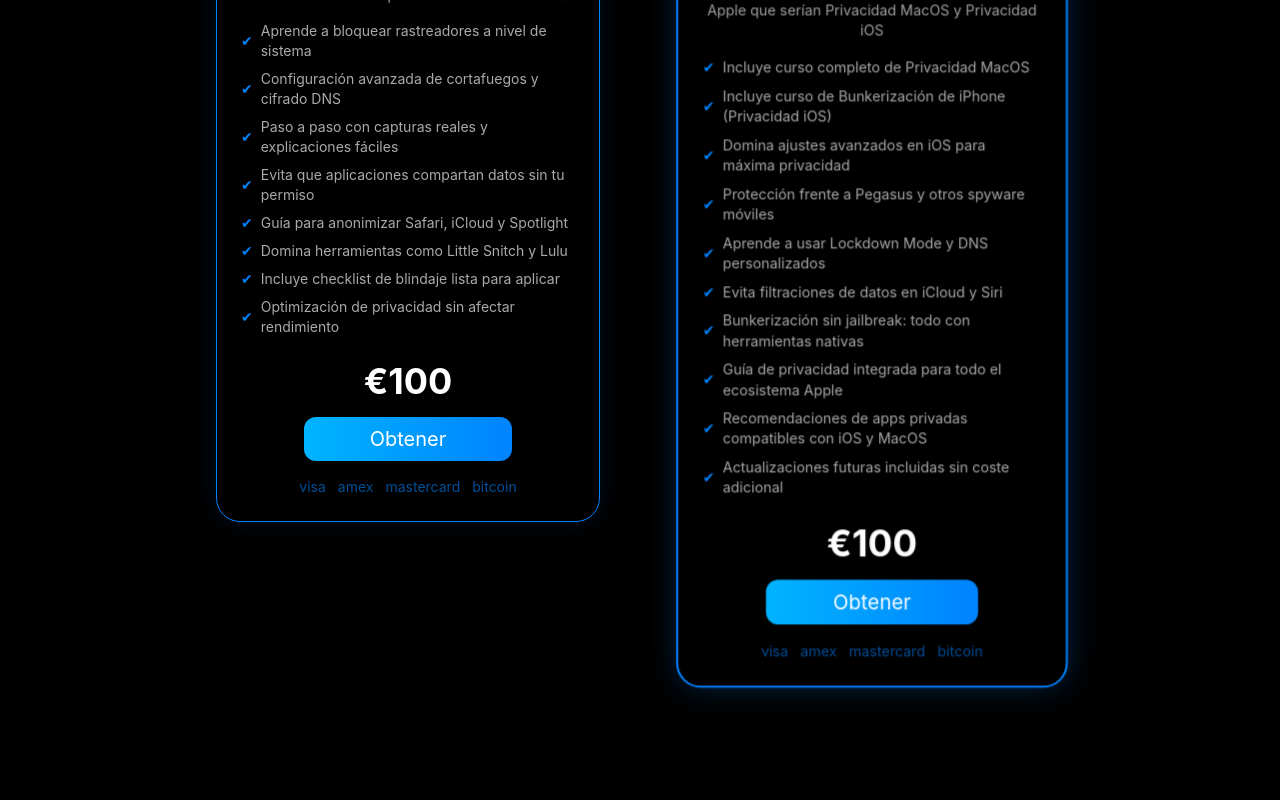
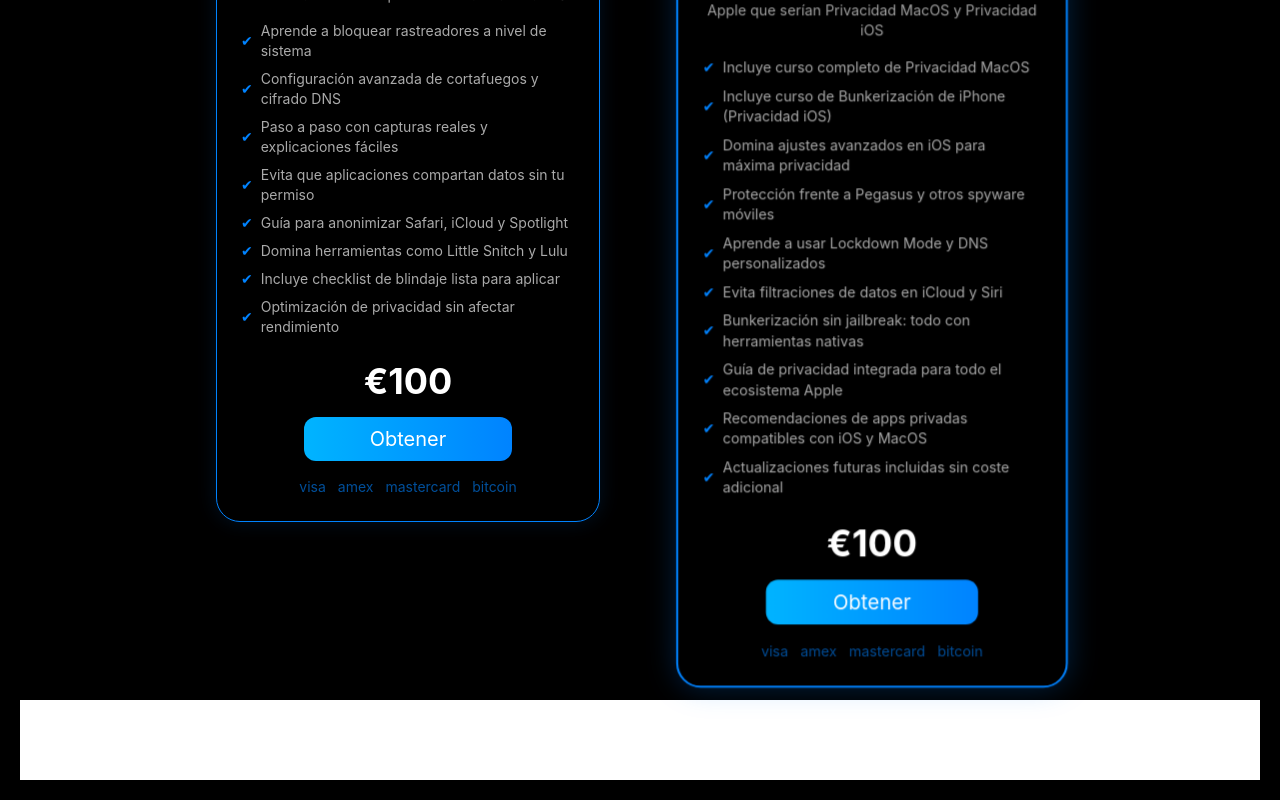
Before and after one commit to adamscontrerasdev/TotalPrivacyDemoDeploy, a Next.js app: page /details/grapheneos in a window 1280 px wide. Shown: the part 2542-3342 px from the top of the page. Before the commit the page ends 3242 px from the top, so only its background shows below. Built offline with nearby package versions, Linux system fonts and the light colour scheme.

Commit message:
Feat FAQ

```diff
--- /dev/null
+++ b/src/app/details/Sections/FAQSection.tsx
@@ -0,0 +1,10 @@
+import React from "react";
+import { ContainerSections } from "../components";
+
+export const FAQSection = () => {
+  return (
+    <ContainerSections>
+      <div className="w-full max-w-7xl bg-white h-20"></div>
+    </ContainerSections>
+  );
+};
--- a/src/app/details/Sections/index.tsx
+++ b/src/app/details/Sections/index.tsx
@@ -4,3 +4,4 @@ export * from "./ProblemSolutionSection";
 export * from "./FeaturesSection";
 export * from "./PersonalNoteSection";
 export * from "./PricingSection";
+export * from "./FAQSection";
--- a/src/app/details/[type]/ProductClient.tsx
+++ b/src/app/details/[type]/ProductClient.tsx
@@ -7,6 +7,7 @@ import {
   FeaturesSection,
   PersonalNote,
   PricingSection,
+  FAQSection,
 } from "../Sections";
 
 interface Props {
@@ -30,6 +31,7 @@ export default function ProductClient({ product }: Props) {
       <FeaturesSection product={product} />
       <PersonalNote product={product} />
       <PricingSection product={product} />
+      <FAQSection />
     </div>
   );
 }
```
